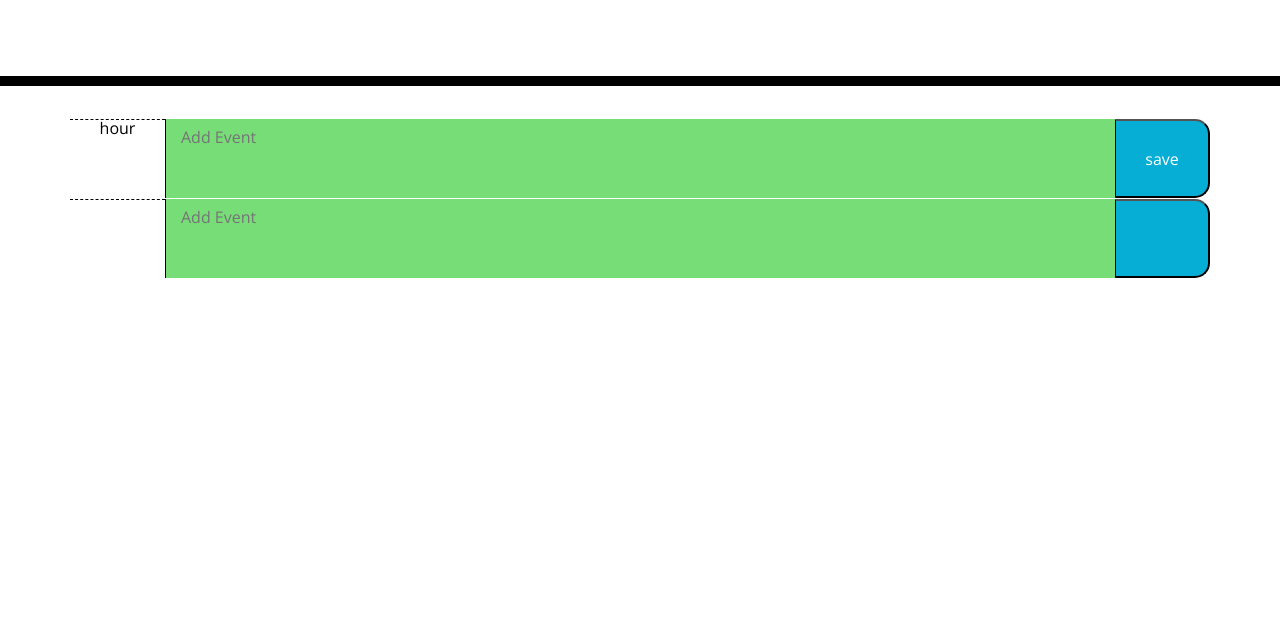
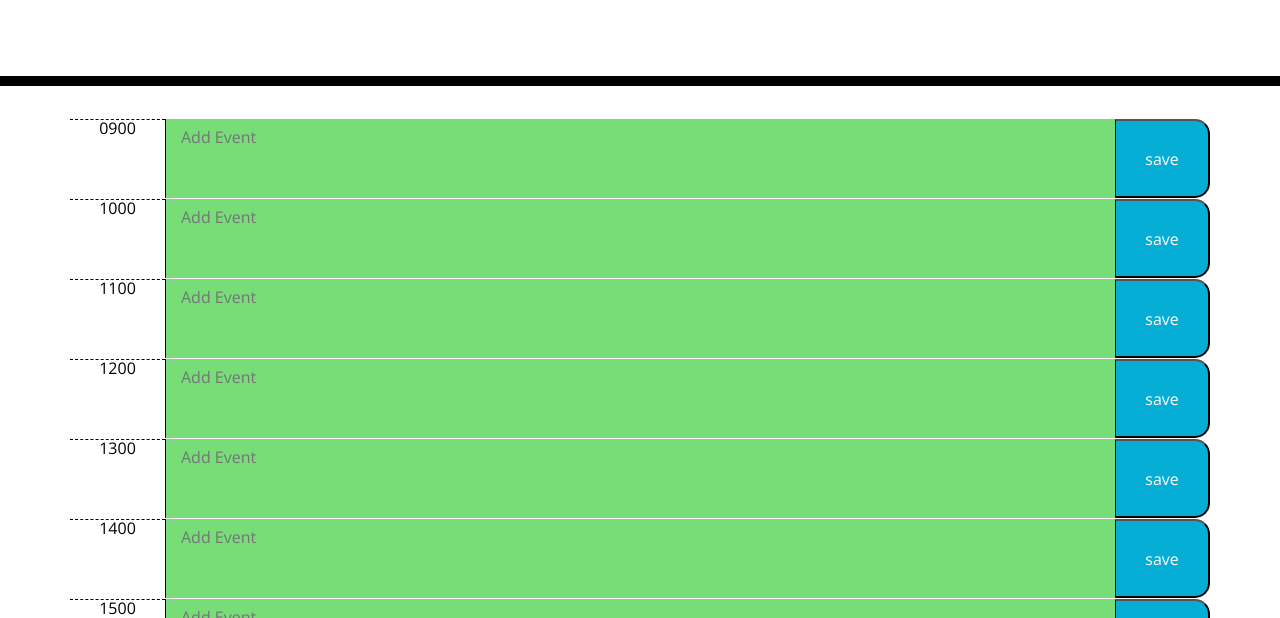
Before and after one commit to phil-garip/Work-Day-Scheduler, a website: page index.html in a window 1280 px wide. Shown: the part 182-800 px from the top of the page. Drawn offline with nearby package versions, Linux system fonts and the light colour scheme.

Commit message:
wrote render function for hour blocks

```diff
--- a/index.html
+++ b/index.html
@@ -30,11 +30,11 @@
     </header>
     <div class="container" id="text-block-container">
       <!-- Timeblocks go here -->
-      <div class="time-block row" id="time-block">
+      <!-- <div class="time-block row" id="time-block">
         <div class="hour col-sm-1" id="hour">hour</div>
         <textarea id="user-input" class="future col-sm-10" placeholder="Add Event"></textarea>
         <button class="saveBtn col-sm-1" id="save-button">save</button>
-      </div>
+      </div> -->
 
     <script src="https://cdnjs.cloudflare.com/ajax/libs/jquery/3.2.1/jquery.min.js"></script>
     <script src="https://cdnjs.cloudflare.com/ajax/libs/moment.js/2.24.0/moment.min.js"></script>
--- a/script.js
+++ b/script.js
@@ -6,7 +6,7 @@
 // STARTING DATA=======================================
     // list of text-block objects
 var today = moment();
-var textBlocks = [
+var hourBlocks = [
     {
         hour: "0900"
     },
@@ -39,16 +39,35 @@ var textBlocks = [
 // FUNCTIONS===========================================
 // dynamically render text blocks
 function renderTextBlocks() {
+
+    for(i=0; i<hourBlocks.length; i++) {
+
+        var hourBlock = $('<div class="hour col-sm-1" id="hour">').text(hourBlocks[i].hour);
+        var timeBlock= $('<div class="time-block row" id="time-block">');
+        var textArea = $('<textarea id="user-input" class="future col-sm-10" placeholder="Add Event">');
+        var button = $('<button class="saveBtn col-sm-1" id="save-button">').text("save");
+
+        timeBlock.append(hourBlock, textArea, button);
+        textBlockContainer.append(timeBlock);
+
+
+
+    }
+
+
     //create timeblock div
-    var timeBlock= $('<div class="time-block row" id="time-block">');
-    var hourBlock = $('<div class="hour col-sm-1" id="hour">');
-    var textArea = $('<textarea id="user-input" class="future col-sm-10" placeholder="Add Event">');
-    var button = $('<button class="saveBtn col-sm-1" id="save-button">');
+    // var hourBlock = $('<div class="hour col-sm-1" id="hour">');
+    // var timeBlock= $('<div class="time-block row" id="time-block">');
+    // var textArea = $('<textarea id="user-input" class="future col-sm-10" placeholder="Add Event">');
+    // var button = $('<button class="saveBtn col-sm-1" id="save-button">');
+
+
 
     //add components to timeBlock
-    timeBlock.append(hourBlock, textArea, button);
-    //add timeblock to page
-    textBlockContainer.append(timeBlock);
+    // timeBlock.append(textArea, button. hourBlock);
+
+    // //add timeblock to page
+    // textBlockContainer.append(timeBlock);
 }
 
 renderTextBlocks();
```
